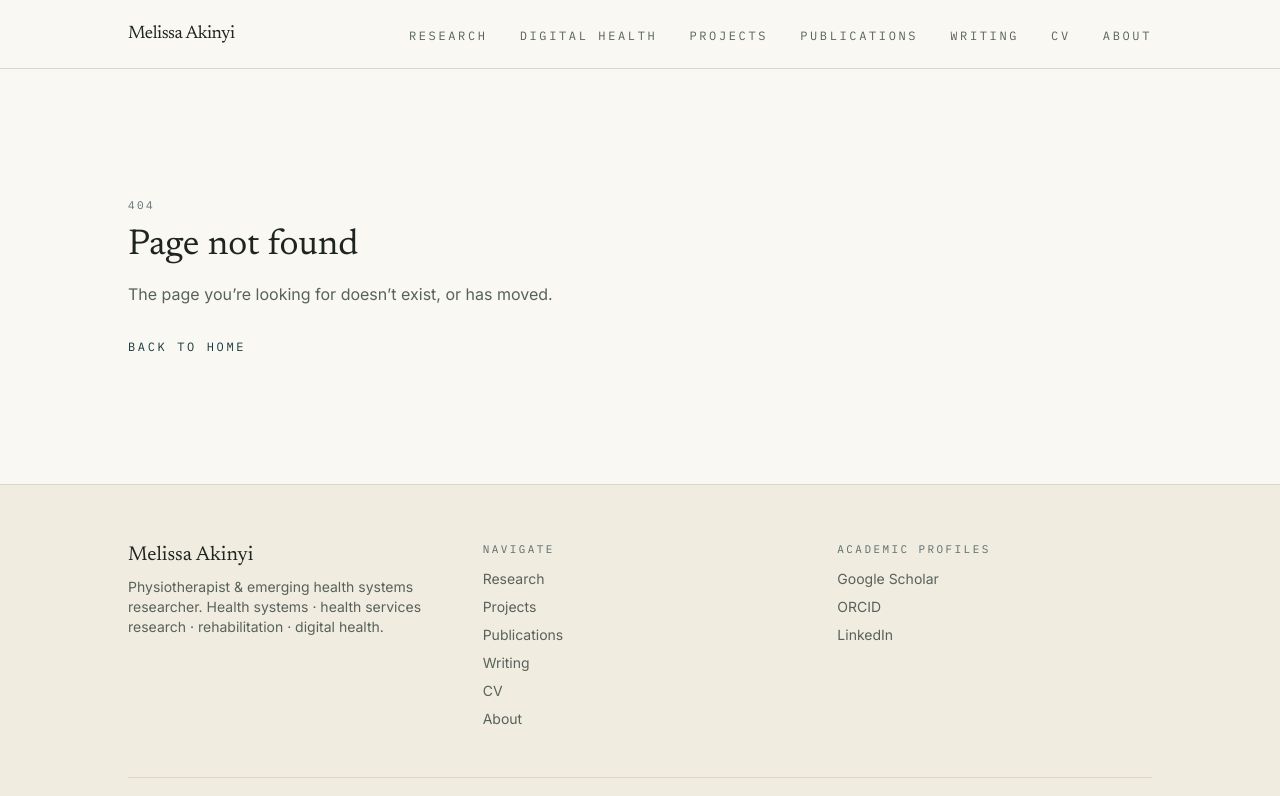
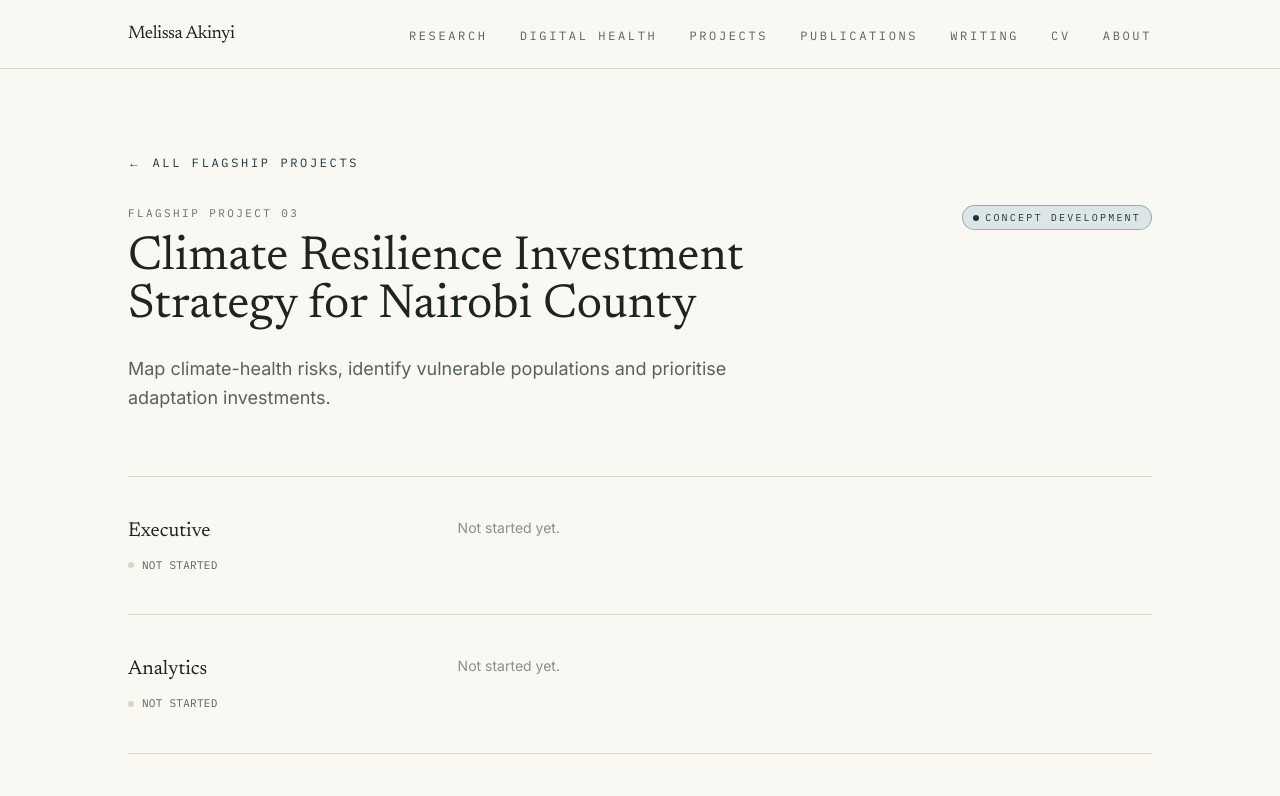
Before and after one commit to MelissaAkinyi/melissa-portfolio-health, a Next.js app: page /digital-health-projects/climate-resilience-investment-strategy-nairobi in a window 1280 px wide. Before the commit this address had no page. Shown: the top 796 px of the page. Built offline with nearby package versions, Linux system fonts and the light colour scheme.

Commit message:
Add flagship project detail pages

```diff
--- /dev/null
+++ b/app/digital-health-projects/[slug]/page.tsx
@@ -0,0 +1,120 @@
+import type { Metadata } from "next";
+import Link from "next/link";
+import { notFound } from "next/navigation";
+import StatusBadge from "@/components/StatusBadge";
+import { flagshipProjects } from "@/content/flagship-projects";
+import { FlagshipLayerKey, LayerStatus } from "@/lib/types";
+
+const layerOrder: FlagshipLayerKey[] = [
+  "Executive",
+  "Analytics",
+  "Engineering",
+  "Thought Leadership",
+];
+
+const layerDotStyles: Record<LayerStatus, string> = {
+  "Not started": "bg-line",
+  "In progress": "bg-teal",
+  Complete: "bg-gold",
+};
+
+export function generateStaticParams() {
+  return flagshipProjects.map((p) => ({ slug: p.slug }));
+}
+
+export function generateMetadata({
+  params,
+}: {
+  params: { slug: string };
+}): Metadata {
+  const project = flagshipProjects.find((p) => p.slug === params.slug);
+  if (!project) return {};
+
+  return {
+    title: project.title,
+    description: project.objective,
+  };
+}
+
+export default function FlagshipProjectDetailPage({
+  params,
+}: {
+  params: { slug: string };
+}) {
+  const project = flagshipProjects.find((p) => p.slug === params.slug);
+  if (!project) notFound();
+
+  return (
+    <div className="container-px mx-auto max-w-content py-16 sm:py-20">
+      <Link
+        href="/digital-health-projects"
+        className="link-underline font-mono text-[12px] uppercase tracking-widest2 text-teal-deep"
+      >
+        ← All flagship projects
+      </Link>
+
+      <div className="mt-8 flex flex-wrap items-start justify-between gap-4">
+        <div>
+          <p className="eyebrow mb-3">
+            Flagship Project {String(project.number).padStart(2, "0")}
+          </p>
+          <h1 className="max-w-2xl font-serif text-4xl leading-tight text-ink sm:text-5xl">
+            {project.title}
+          </h1>
+        </div>
+        <StatusBadge status={project.status} />
+      </div>
+
+      <p className="mt-6 max-w-prose text-lg leading-relaxed text-ink-muted">
+        {project.objective}
+      </p>
+
+      <div className="mt-16 divide-y divide-line border-t border-line">
+        {layerOrder.map((key) => {
+          const layer = project.layers[key];
+          return (
+            <div
+              key={key}
+              className="grid gap-3 py-10 sm:grid-cols-[0.3fr_0.7fr] sm:gap-8"
+            >
+              <div>
+                <h2 className="font-serif text-xl text-ink">{key}</h2>
+                <span className="mt-3 inline-flex items-center gap-2 font-mono text-[11px] uppercase tracking-wide text-ink-muted">
+                  <span
+                    className={`h-1.5 w-1.5 rounded-full ${layerDotStyles[layer.status]}`}
+                  />
+                  {layer.status}
+                </span>
+              </div>
+
+              <div>
+                {layer.summary ? (
+                  <p className="text-sm leading-relaxed text-ink-muted">
+                    {layer.summary}
+                  </p>
+                ) : (
+                  <p className="text-sm leading-relaxed text-ink-faint">
+                    Not started yet.
+                  </p>
+                )}
+
+                {layer.outputs && layer.outputs.length > 0 && (
+                  <ul className="mt-4 space-y-1.5">
+                    {layer.outputs.map((o) => (
+                      <li
+                        key={o}
+                        className="font-mono text-[13px] text-teal-deep"
+                      >
+                        {o}
+                      </li>
+                    ))}
+                  </ul>
+                )}
+              </div>
+            </div>
+          );
+        })}
+      </div>
+    </div>
+  );
+}
--- a/components/FlagshipProjectCard.tsx
+++ b/components/FlagshipProjectCard.tsx
@@ -1,3 +1,4 @@
+import Link from "next/link";
 import {
   FlagshipProject,
   FlagshipLayerKey,
@@ -32,7 +33,15 @@ export default function FlagshipProjectCard({
         <StatusBadge status={project.status} />
       </div>
 
-      <h3 className="mt-4 font-serif text-xl text-ink">{project.title}</h3>
+            <h3 className="mt-4 font-serif text-xl text-ink">
+        <Link
+          href={`/digital-health-projects/${project.slug}`}
+          className="link-underline"
+        >
+          {project.title}
+        </Link>
+      </h3>
+
       <p className="mt-3 flex-1 text-sm leading-relaxed text-ink-muted">
         {project.objective}
       </p>
@@ -55,9 +64,17 @@ export default function FlagshipProjectCard({
                 {layer.status}
               </span>
             </li>
-          );
+                   );
         })}
+
       </ul>
+
+      <Link
+        href={`/digital-health-projects/${project.slug}`}
+        className="link-underline mt-6 font-mono text-[11px] uppercase tracking-widest2 text-teal-deep"
+      >
+        View details →
+      </Link>
     </article>
   );
 }
```
